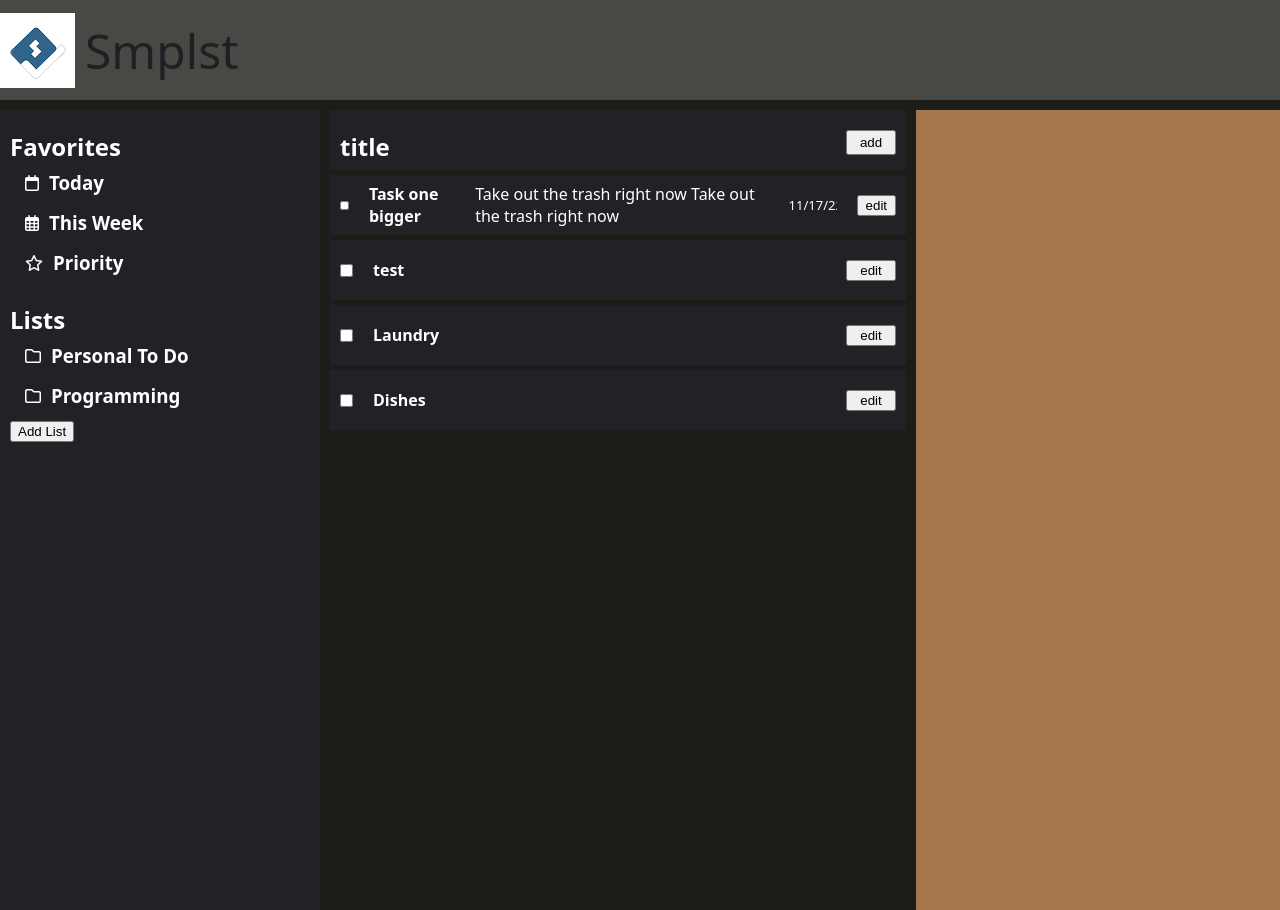
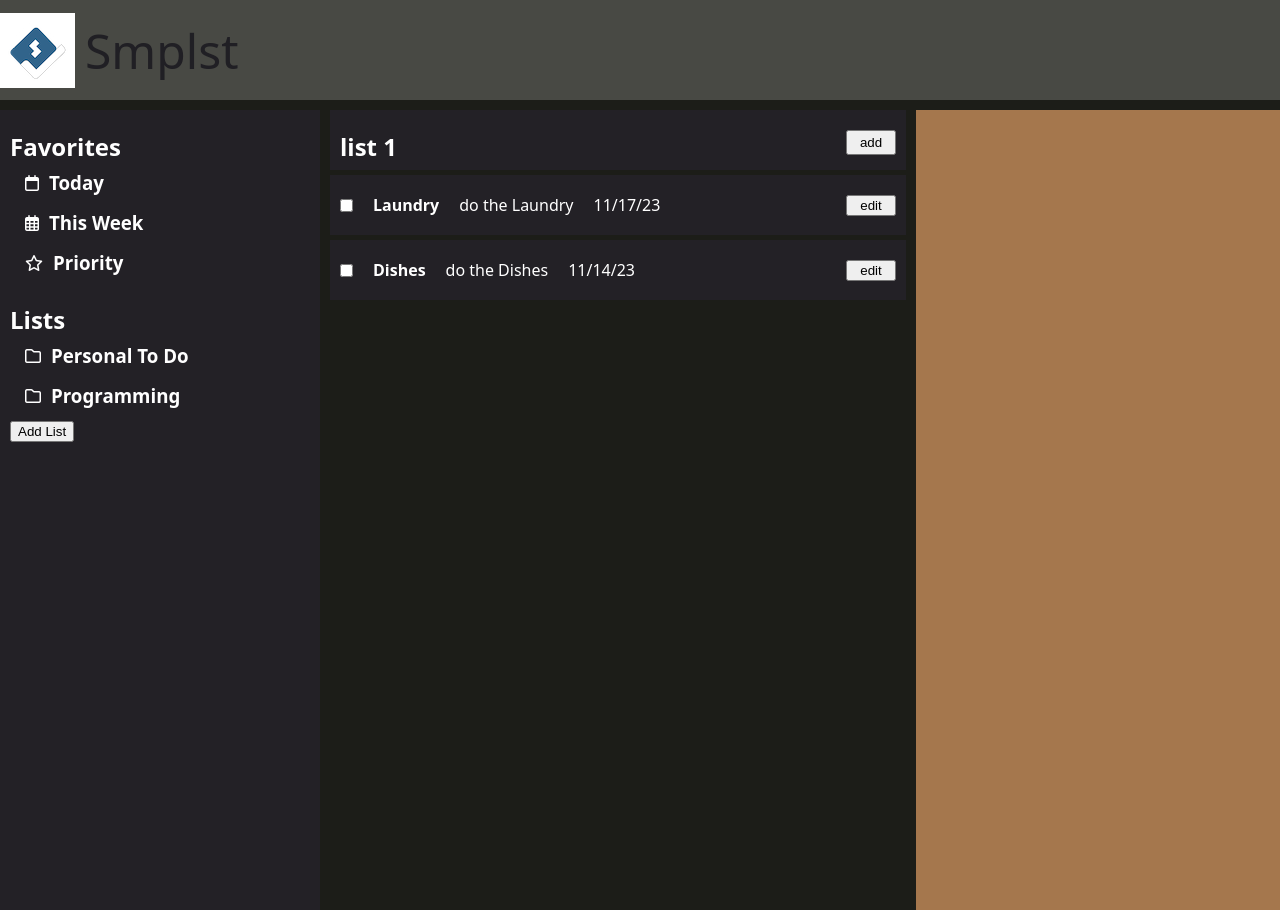
Before and after one commit to linlew/odin-todo, a website built with webpack: page src/index.html in a window 1280 px wide. Built offline with nearby package versions, Linux system fonts and the light colour scheme.

Commit message:
Continued finished JS Logic and array structure

```diff
--- a/src/index.html
+++ b/src/index.html
@@ -45,18 +45,9 @@
         <div class="add-list"><button>Add List</button></div>
       </div>
       <div class="todo-container">
-        <div class="todo-title">
-          <h2>title</h2>
+        <div class="todo-header">
+          <h2 class="todo-title">title</h2>
           <button class="add-todo-btn">add</button>
-        </div>
-        <div class="todo">
-          <input class="task task-check" type="checkbox" />
-          <h4 class="task task-title">Task one bigger</h4>
-          <p class="task task-description">
-            Take out the trash right now Take out the trash right now
-          </p>
-          <p class="task task-date">11/17/22</p>
-          <button class="task task-btn">edit</button>
         </div>
       </div>
       <div class="sidebar-container"></div>
--- a/src/index.js
+++ b/src/index.js
@@ -12,8 +12,8 @@ const buttonLogic = (function() {
     console.log('list test')
   }
 
-  const openEditTaskWindow = () => {
-
+  const openEditTaskWindow = (event) => {
+    console.log(event.currentTarget.position)
   }
 
   const addTodoBtn = document.querySelector('.add-todo-btn');
@@ -22,11 +22,14 @@ const buttonLogic = (function() {
   const addListBtn = document.querySelector('.add-list');
   addListBtn.addEventListener('click', openAddListWindow);
 
+  return {openEditTaskWindow};
+
+
+
 })();
 
 
-
-function addTodoDom(id, taskTitle) {
+function addTodoDom(position, id, taskTitle, taskDescription, taskDue) {
   const container = document.querySelector('.todo-container');
 
   const element = document.createElement('div');
@@ -43,62 +46,104 @@ function addTodoDom(id, taskTitle) {
   title.classList.add('task-title');
   title.textContent = taskTitle;
 
+  const description = document.createElement('p');
+  description.classList.add('task');
+  description.classList.add('task-description');
+  description.textContent = taskDescription;
+
+  const due = document.createElement('p');
+  due.classList.add('task');
+  due.classList.add('task-description');
+  due.textContent = taskDue;
+
   const editBtn = document.createElement('button');
   editBtn.classList.add('task');
   editBtn.classList.add('task-btn');
   editBtn.textContent = 'edit';
 
+  editBtn.addEventListener('click', buttonLogic.openEditTaskWindow)
+  editBtn.list = todoList.getCurrentPosition;
+  editBtn.position = position;
+
   element.appendChild(finished);
   element.appendChild(title);
+  element.appendChild(description);
+  element.appendChild(due);
   element.appendChild(editBtn);
 
   container.appendChild(element);
 }
 
+function changeListTitle(listName) {
+  const title = document.querySelector('.todo-title');
+  title.textContent = listName;
+}
+
+function clearDom(){
+  const elements = document.getElementsByClassName('todo');
+  while(elements.length > 0){
+      elements[0].parentNode.removeChild(elements[0]);
+  }
+}
 
 
+const todoList = (function() {
+  let todoArray = [];
+  let currentPosition = 0;
 
- function todoList(name) {
-  let todoArray = [];
-
-  const listName = name;
 
   // other variables description, date, priority
-  const addTodo = (taskName) => {
+  const addTodo = (taskName, description, due, priority) => {
     const id = uuidv4();
-    const myObj = {"id": id, "name": taskName};
-    todoArray.push(myObj);
+    const myObj = {"id": id, "name": taskName, "description": description, "due": due, "priority": priority};
+    todoArray[currentPosition].push(myObj);
   }
 
   const getArray = () => {
     console.log(todoArray);
+    return todoArray[currentPosition];
+  }
+
+  const createNewList = (listName) => {
+    currentPosition = todoArray.length;
+    todoArray.push([]);
+    const id = uuidv4();
+    const listObj = {"id": id, "name": listName};
+    todoArray[currentPosition].push(listObj)
   }
 
   const populateDom = () => {
-    const n = todoArray.length;
-    for (let i = 0; i < n; i++) {
-      const currentObj = todoArray[i];
+    const currentArray = todoArray[currentPosition];
+    const n = currentArray.length;
+    const listName = currentArray[0]['name'];
+    changeListTitle(listName);
+    for (let i = 1; i < n; i++) {
+      const currentObj = currentArray[i];
       const id = currentObj['id'];
-      const title = currentObj['name']
-      addTodoDom(id, title);
+      const title = currentObj['name'];
+      const description = currentObj['description'];
+      const due = currentObj['due'];
+      addTodoDom(i, id, title, description, due);
     }
   }
 
-  return {listName, addTodo, getArray, populateDom};
- }
+  const getCurrentPosition = () => {
+    return currentPosition;
+  }
+
+  return {addTodo, getArray, populateDom, createNewList, getCurrentPosition};
+ })();
 
 
- const testTodo = todoList("Test Todo");
 
- testTodo.addTodo("Laundry");
- testTodo.addTodo("Dishes");
- testTodo.getArray();
 
-console.log(testTodo.listName);
+todoList.createNewList("list 1");
+todoList.addTodo("Laundry", "do the Laundry", "11/17/23", 0);
+todoList.addTodo("Dishes", "do the Dishes", "11/14/23", 0);
+todoList.getArray();
+todoList.populateDom();
 
-addTodoDom(1234, 'test');
 
-testTodo.populateDom();
 
 
 
@@ -109,13 +154,10 @@ testTodo.populateDom();
 // What I need to do
 
 
-// Dom related Stuff
-// initialize the buttons while populating the page
 // add a window for adding todolist
 
 
 // JS Logic
-// Edit a todo item
 // Button to clear checked items
 //
 
--- a/src/style.css
+++ b/src/style.css
@@ -85,7 +85,7 @@ i {
     width: 50px;
 }
 
-.todo-title {
+.todo-header {
     background-color: var(--main-color);
     display: flex;
 
```
Also changed, not shown: dist/index.html, 1 other file.
